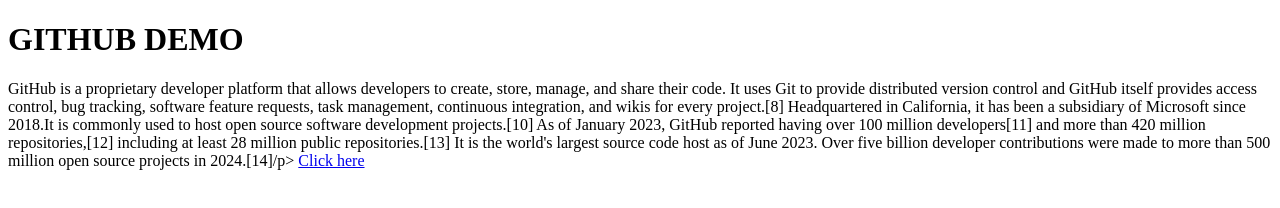
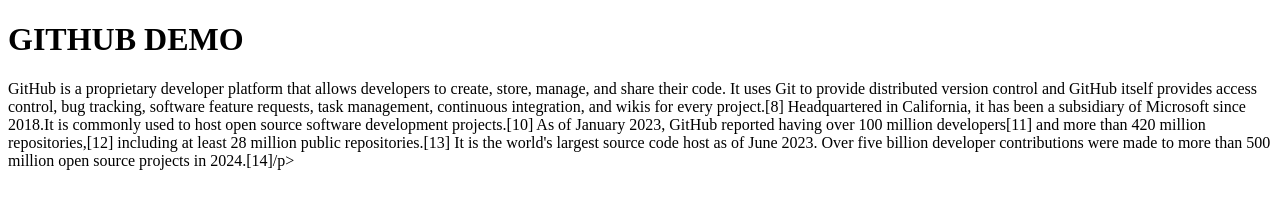
Before and after one commit to EmaanSafdar/Github-Demo, a plain HTML site: page updated code.html in a window 1280 px wide. Drawn offline with Linux system fonts and the light colour scheme.

Commit message:
Update updated code.html

```diff
--- a/updated code.html
+++ b/updated code.html
@@ -9,6 +9,6 @@
 <body>
     <h1>GITHUB DEMO </h1>
     <p>GitHub is a proprietary developer platform that allows developers to create, store, manage, and share their code. It uses Git to provide distributed version control and GitHub itself provides access control, bug tracking, software feature requests, task management, continuous integration, and wikis for every project.[8] Headquartered in California, it has been a subsidiary of Microsoft since 2018.It is commonly used to host open source software development projects.[10] As of January 2023, GitHub reported having over 100 million developers[11] and more than 420 million repositories,[12] including at least 28 million public repositories.[13] It is the world's largest source code host as of June 2023. Over five billion developer contributions were made to more than 500 million open source projects in 2024.[14]/p>
-    <a href="updated code.html"> Click here</a>
+
 </body>
 </html>
```
